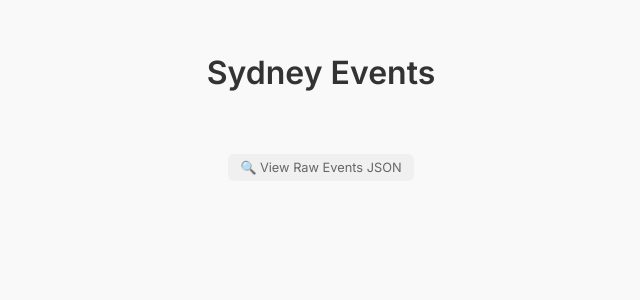
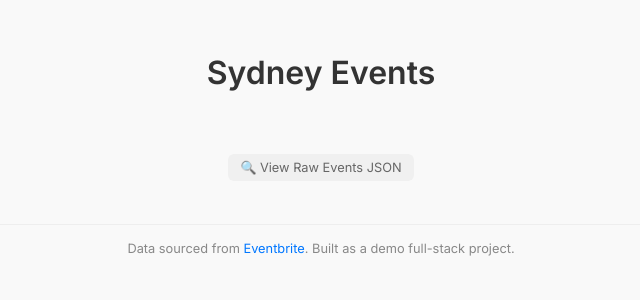
Before and after one commit to NiralaYash/Event-Scraper, a Flask app: page / in a window 1280 px wide. Shown: the top 300 px of the page, without its empty margins (319-959 px from the left). Run offline with Flask 3, Linux system fonts and the light colour scheme; data that the repository does not hold is empty.

Commit message:
added a footer to credit eventbrite

```diff
--- a/templates/index.html
+++ b/templates/index.html
@@ -73,6 +73,13 @@
 
   </div>
 
+  <footer
+    style="text-align: center; font-size: 0.8rem; color: #888; margin-top: 3rem; padding: 1rem 0; border-top: 1px solid #eee;">
+    Data sourced from <a href="https://www.eventbrite.com.au/d/australia--sydney/events/" target="_blank"
+      style="color: #0077ff; text-decoration: none;">Eventbrite</a>. Built as a demo full-stack project.
+  </footer>
+
+
   <script src="{{ url_for('static', filename='js/scripts.js') }}"></script>
 </body>
 
```
